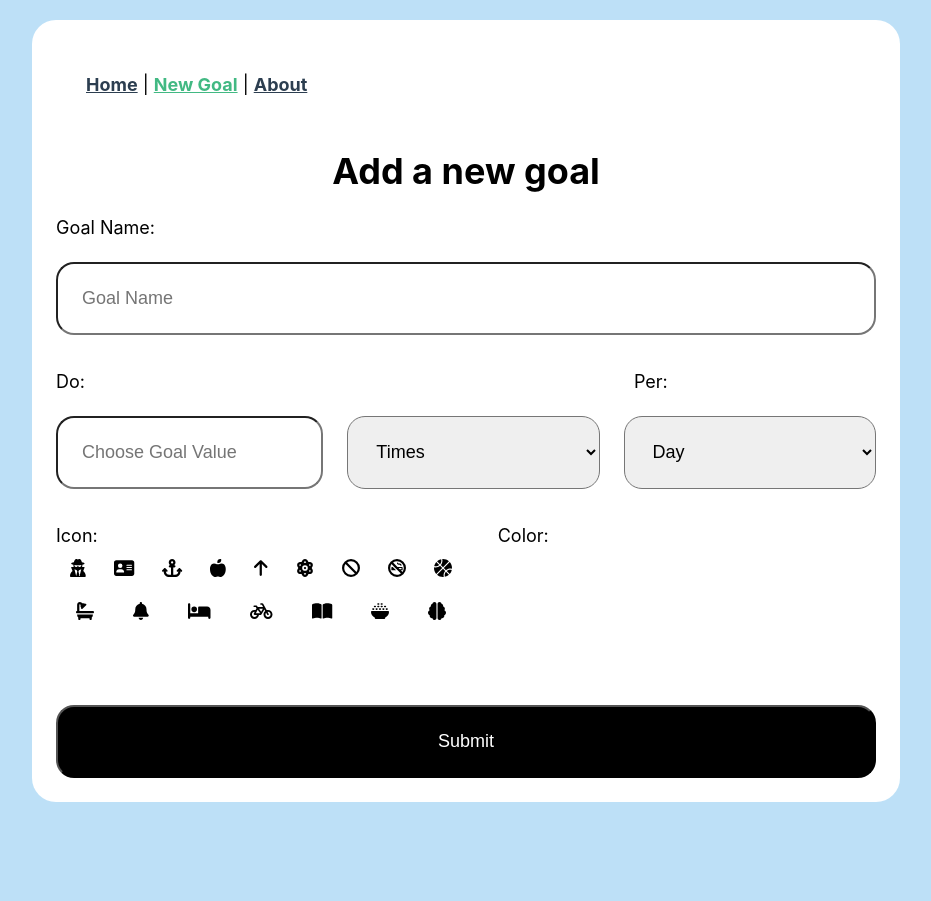
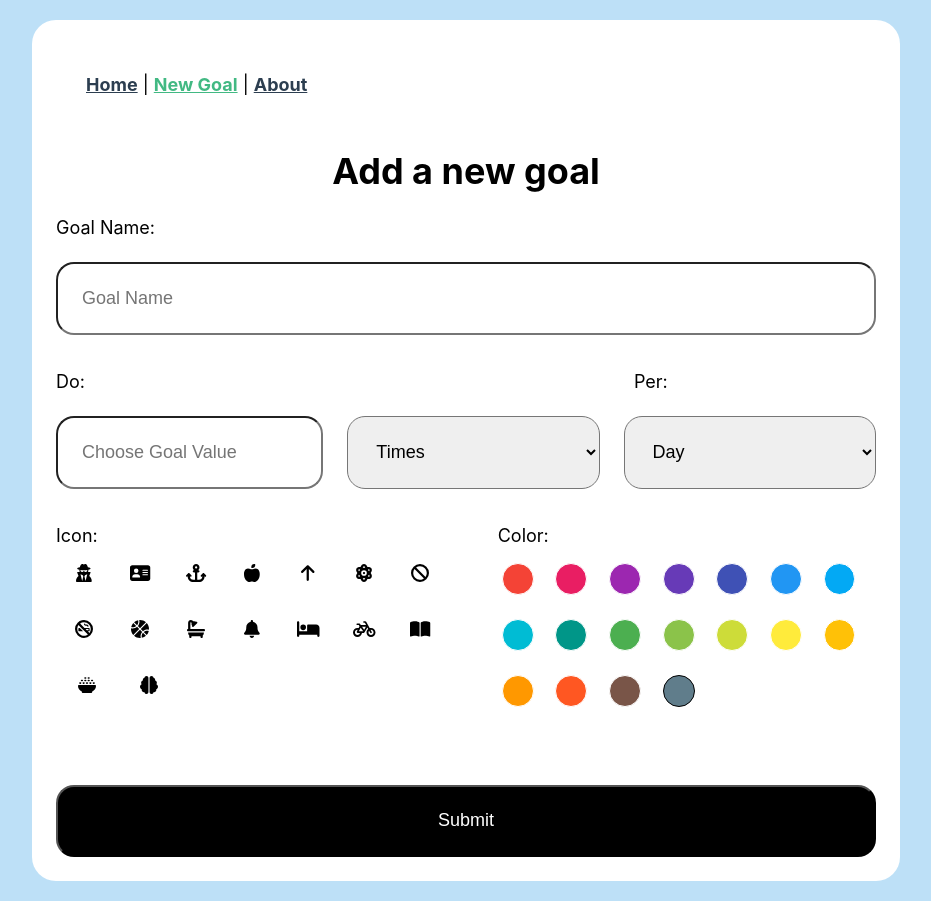
Before and after one commit to davidshir93/markdone-v, a Vue app: page /#/newGoal in a window 1280 px wide. Shown: the whole page, without its empty margins (174-1105 px from the left). Before the commit the page ends 822 px from the top, so only its background shows below. Built offline with nearby package versions, Linux system fonts and the light colour scheme.

Commit message:
added color picker

```diff
--- a/src/components/CreateGoalForm.vue
+++ b/src/components/CreateGoalForm.vue
@@ -75,25 +75,32 @@
       <label class="color">Color:</label>
     </div>
     <div class="row row-3">
-      <div class="iconsContainer">
-        <!-- implement icon picker here -->
+      <div class="icon-picker-container">
         <div
           v-for="icon in iconsList"
-          class="icon"
-          :class="isSelectedIcon(icon) && 'selected'"
+          :class="['icon', isSelectedIcon(icon) && 'selected']"
           :key="icon"
           @click="handleIconClick(icon)"
         >
           <font-awesome-icon :icon="['fa-solid', icon]" />
         </div>
-        <!-- <font-awesome-icon
-          v-for="icon in iconsList"
-          class="icon"
-          :icon="['fa-solid', icon]"
-          :key="icon"
-        /> -->
       </div>
-      <!-- implement color picker here -->
+      <div class="color-picker-container">
+        <div v-for="color in colorsList" :key="color" class="color-container">
+          <div
+            :class="['color', isSelectedColor(color) && 'selected']"
+            :style="{ 'background-color': color }"
+            @click="handleColorClick(color)"
+          ></div>
+        </div>
+        <!-- <div
+          v-for="color in colorsList"
+          :key="color"
+          :class="['color', isSelectedColor(color) && 'selected']"
+          :style="{ 'background-color': color }"
+          @click="handleColorClick(color)"
+        ></div> -->
+      </div>
     </div>
     <input type="submit" name="Add" :style="{ cursor: 'pointer' }" />
     <!-- <p onClick={toggleShowForm} style={{ cursor: 'pointer' }}>
@@ -127,6 +134,26 @@ export default {
         "fa-bowl-rice",
         "fa-brain",
       ],
+      colorsList: [
+        "#f44336",
+        "#e91e63",
+        "#9c27b0",
+        "#673ab7",
+        "#3f51b5",
+        "#2196f3",
+        "#03a9f4",
+        "#00bcd4",
+        "#009688",
+        "#4caf50",
+        "#8bc34a",
+        "#cddc39",
+        "#ffeb3b",
+        "#ffc107",
+        "#ff9800",
+        "#ff5722",
+        "#795548",
+        "#607d8b",
+      ],
       name: "",
       iconName: "fa-bullseye",
       measurement: "Times",
@@ -157,8 +184,14 @@ export default {
     handleIconClick(icon) {
       this.iconName = icon;
     },
-    handleColorChange(event) {
-      this.color = event.target.value;
+    handleColorClick(color) {
+      this.color = color;
+    },
+    isSelectedIcon(icon) {
+      return this.iconName === icon;
+    },
+    isSelectedColor(color) {
+      return this.color === color;
     },
     handleSubmit() {
       const newGoal = {
@@ -172,9 +205,6 @@ export default {
         color: this.color,
       };
       this.addNewGoal(newGoal);
-    },
-    isSelectedIcon(icon) {
-      return this.iconName === icon;
     },
   },
 };
@@ -250,23 +280,29 @@ form {
   }
 }
 
-.iconsContainer {
+.icon-picker-container {
   display: flex;
   width: 50%;
-  flex-wrap: wrap;
+  flex-flow: row wrap;
+  margin-right: 2rem;
   .icon {
-    // margin: 0.5rem;
     padding: 0.33rem;
     margin: 0.33rem;
-    border-radius: 0.5rem;
+    border-radius: 2rem;
     display: flex;
     justify-content: center;
     align-items: center;
     border: 1px solid white;
-
+    max-width: 2rem;
+    width: 1.66rem;
+    height: 1.66rem;
     transition: all 150ms ease-in-out;
     &:hover {
-      background-color: rgb(255, 252, 159);
+      // background-color: rgb(255, 252, 159);
+      border: 1px solid black;
+      box-shadow: rgba(50, 50, 93, 0.25) 0px 1rem 2rem -0.5rem,
+        rgba(0, 0, 0, 0.3) 0px 0.5rem 1rem -0.5rem;
+      transform: scale(1.1);
     }
     &.selected {
       // background-color: rgb(255, 252, 159);
@@ -274,4 +310,37 @@ form {
     }
   }
 }
+
+.color-picker-container {
+  display: flex;
+  width: 50%;
+  flex-flow: row wrap;
+  .color-container {
+    padding: 0.33rem;
+    margin: 0.33rem;
+    border-radius: 2rem;
+    max-width: 1.66rem;
+    width: 1.66rem;
+    height: 1.66rem;
+    .color {
+      max-width: 1.66rem;
+      width: 1.66rem;
+      height: 1.66rem;
+      margin: 0.33rem;
+      border-radius: 1rem;
+      border: 1px solid white;
+      transition: all 150ms ease-in-out;
+      &.selected {
+        // background-color: rgb(255, 252, 159);
+        border: 1px solid black;
+      }
+      &:hover {
+        border: 1px solid black;
+        box-shadow: rgba(50, 50, 93, 0.25) 0px 1rem 2rem -0.5rem,
+          rgba(0, 0, 0, 0.3) 0px 0.5rem 1rem -0.5rem;
+        transform: scale(1.1);
+      }
+    }
+  }
+}
 </style>
```
